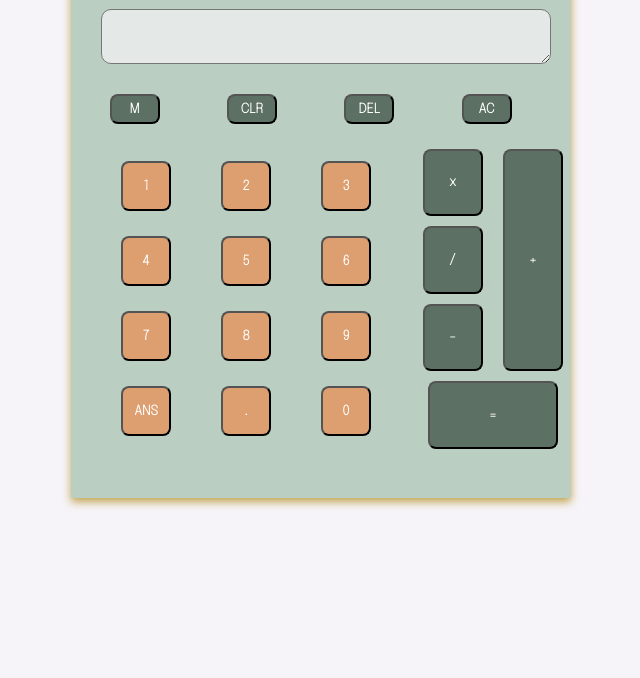
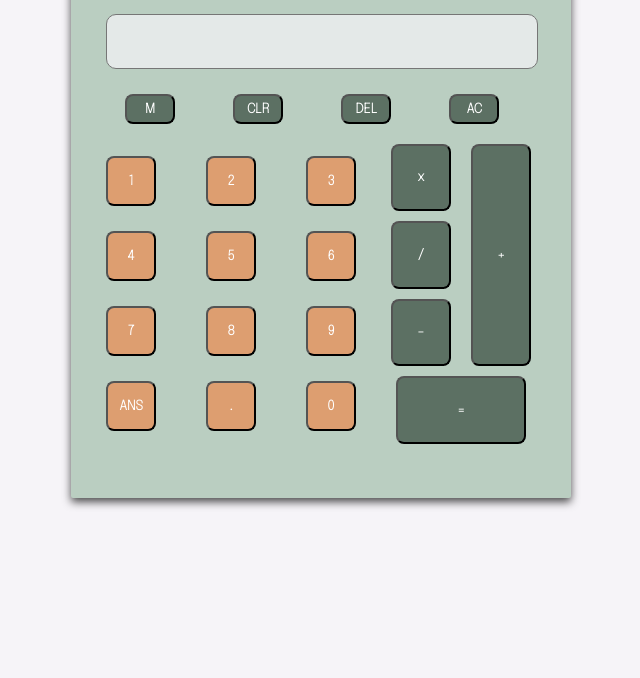
Before and after one commit to zakariarhiba/HTML-CSS-JS-PROJECTS, a plain HTML site: page calculatrice/index.html in a window 1280 px wide. Shown: the part 122-800 px from the top of the page, without its empty margins (319-959 px from the left). Drawn offline with Linux system fonts and the light colour scheme.

Commit message:
update css

```diff
--- a/calculatrice/style.css
+++ b/calculatrice/style.css
@@ -35,7 +35,7 @@ button:hover{
     justify-content: start;
     align-content: center;
     background-color: #BACEC1;
-    box-shadow: 0 4px 8px 0 #ad8004b0;
+    box-shadow: 0 4px 8px 0 #000000b0;
     transition: 0.3s;
     border-radius: 2px;
     width: 500px;
@@ -68,15 +68,21 @@ button:hover{
     width: 92%;
     height:100px;
     margin: 5px;
+    margin-left:  10px;
 }
 
 .calcul-box .calcul-header textarea{
-    width: 450px;
+    width: 100%;
     height: 55px;
     margin: 25px;
     margin-bottom: 0;
     background-color:  #f6f4f8b7;
     border-radius: 10px;
+    resize: none;
+    color: black;
+    font-weight: bold;
+    text-align: center;
+    font-size: large;
 }
 
 .clacul-nav {
@@ -85,7 +91,7 @@ button:hover{
     display: flex;
     justify-content: space-around;
     width: 92%;
-    margin: 5px;
+    margin-left: 25px;
 }
 
 .clacul-nav .clacul-nav-item{
@@ -96,7 +102,7 @@ button:hover{
 .calcul-numbers{
     grid-area: numbers;
     /* background-color: #1d3124d7; */
-    margin: 25px;
+    margin: 10px;
     margin-bottom: 0;
     margin-right: 0;
     margin-top: 0;
```
